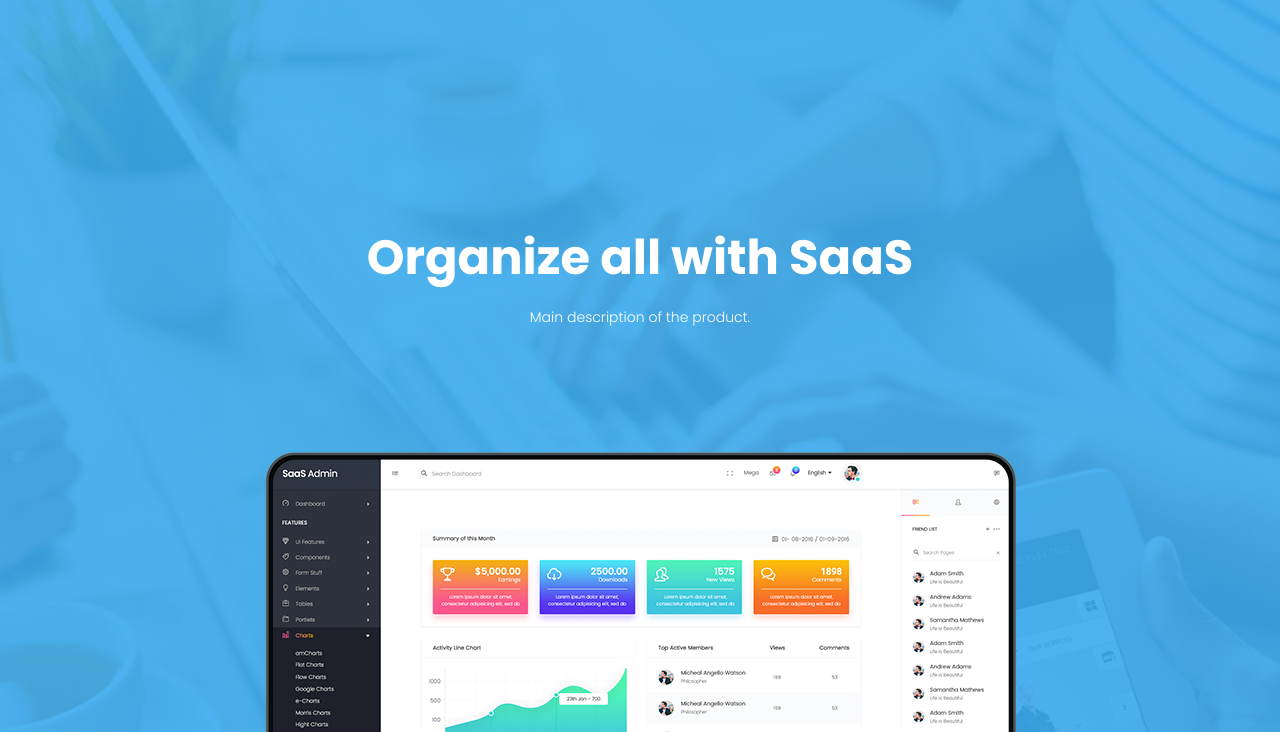
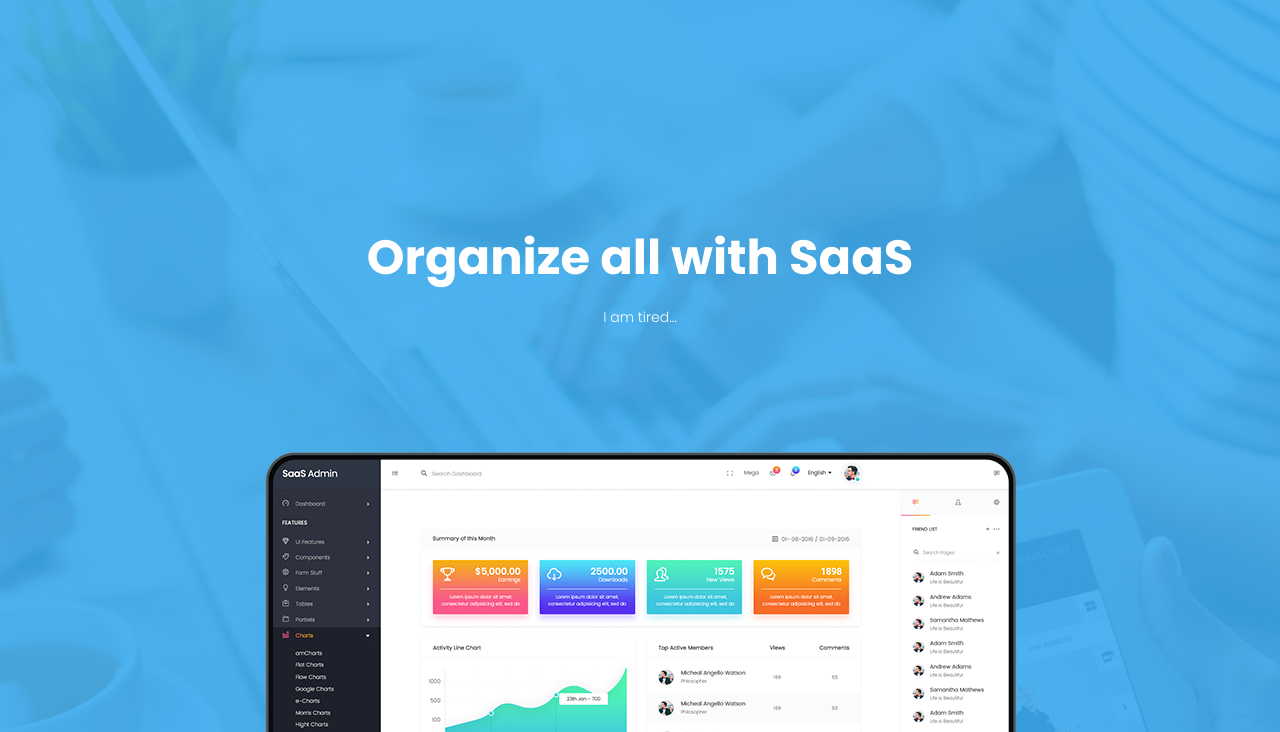
Before and after one commit to teopopescu10/teopopescu10.github.io, a plain HTML site: page index.html in a window 1280 px wide. Shown: the part 68-800 px from the top of the page. Drawn offline with nearby package versions, Linux system fonts and the light colour scheme; some packages are replaced by stand-ins of ours.

Commit message:
I am tired

```diff
--- a/index.html
+++ b/index.html
@@ -68,7 +68,7 @@
 								Organize all with SaaS
 							</h1>
 							<p class="pt-20 pb-20 text-white">
-								Main description of the product.
+								I am tired...
 							</p>
 						</div>
 					</div>
```
